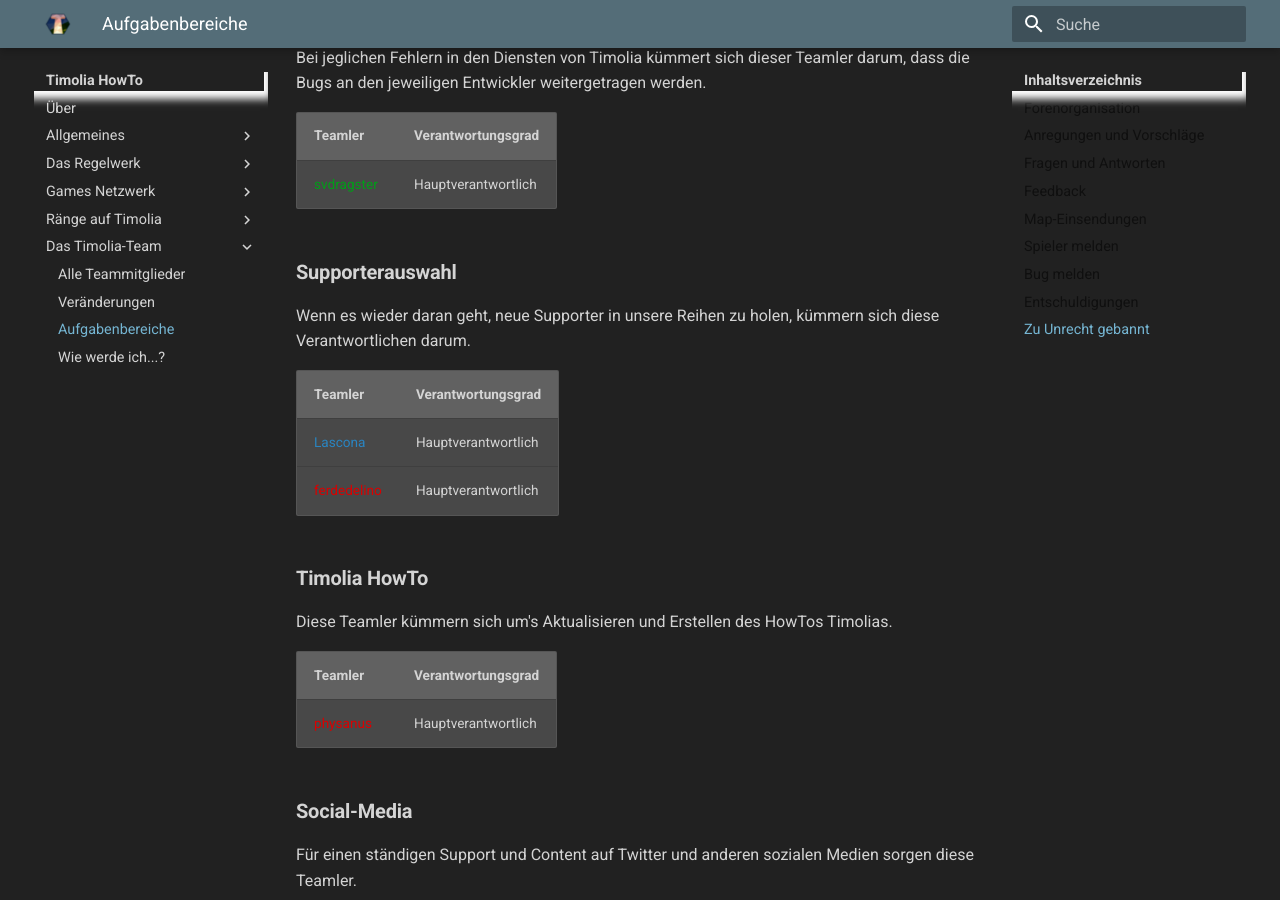
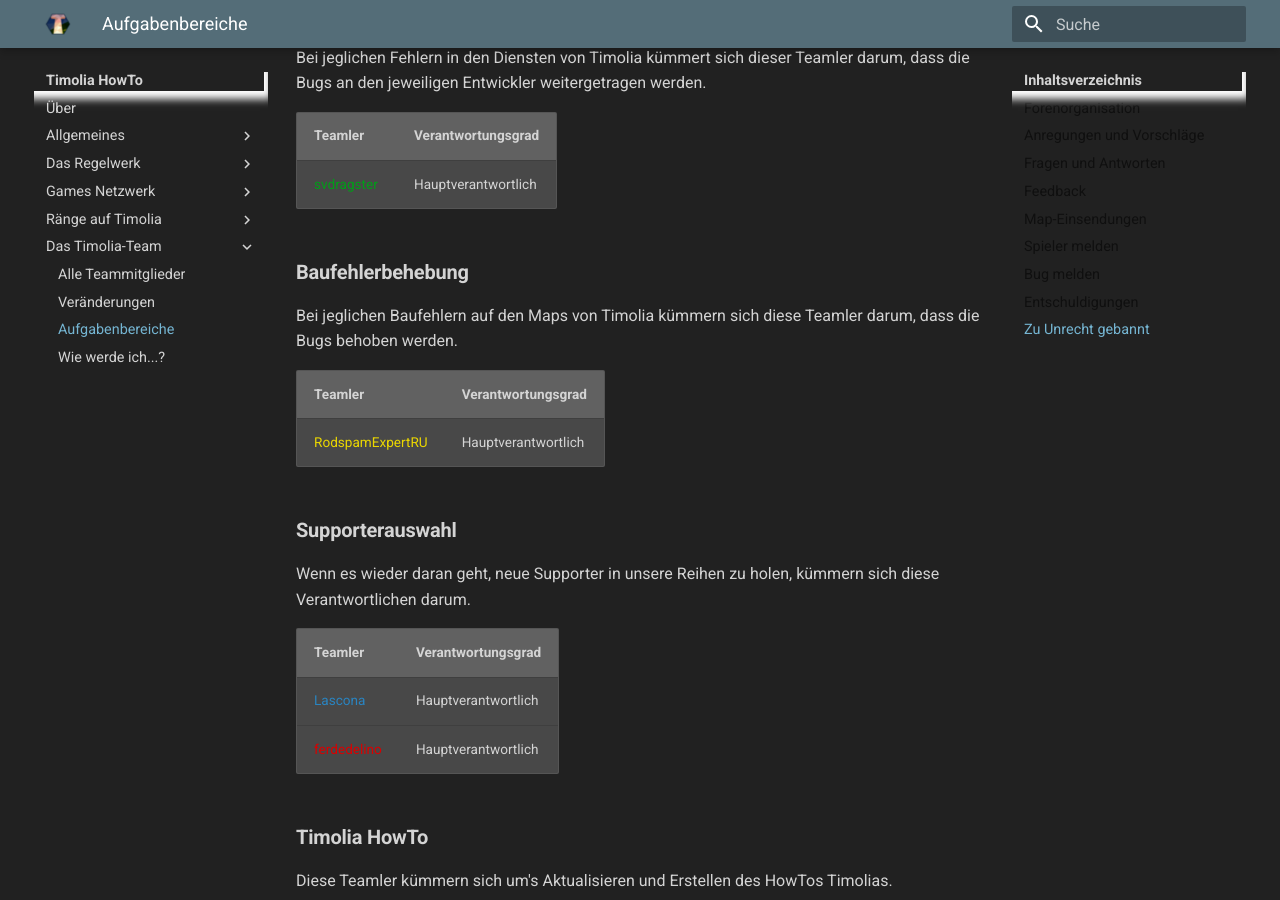
Before and after one commit to TimoliaDE/HowTo, an MkDocs documentation site: the page built from docs/team/responsibilities.md, in a window 1280 px wide and 900 px high, scrolled down 3378 px. Built offline with MkDocs 1.6.1 and Material for MkDocs 9.7.7, drawn with Linux system fonts in a browser that asks for light colours; old or Windows-style settings are respelled for this version of MkDocs.

Commit message:
RodspamExpertRU: Baufehler HV

```diff
--- a/docs/team/responsibilities.md
+++ b/docs/team/responsibilities.md
@@ -93,6 +93,12 @@ Bei jeglichen Fehlern in den Diensten von Timolia kümmert sich dieser Teamler d
 | ------ | ------ |
 |<span class='developer-plus'>svdragster</span> | Hauptverantwortlich |
 
+### **Baufehlerbehebung**
+Bei jeglichen Baufehlern auf den Maps von Timolia kümmern sich diese Teamler darum, dass die Bugs behoben werden.
+
+| Teamler | Verantwortungsgrad |
+| ------ | ------ |
+|<span class='supporter-plus'>RodspamExpertRU</span> | Hauptverantwortlich |
 
 ### **Supporterauswahl**
 Wenn es wieder daran geht, neue Supporter in unsere Reihen zu holen, kümmern sich diese Verantwortlichen darum.
```
Also changed, not shown: docs/team/members.md (+1 -1 lines).
